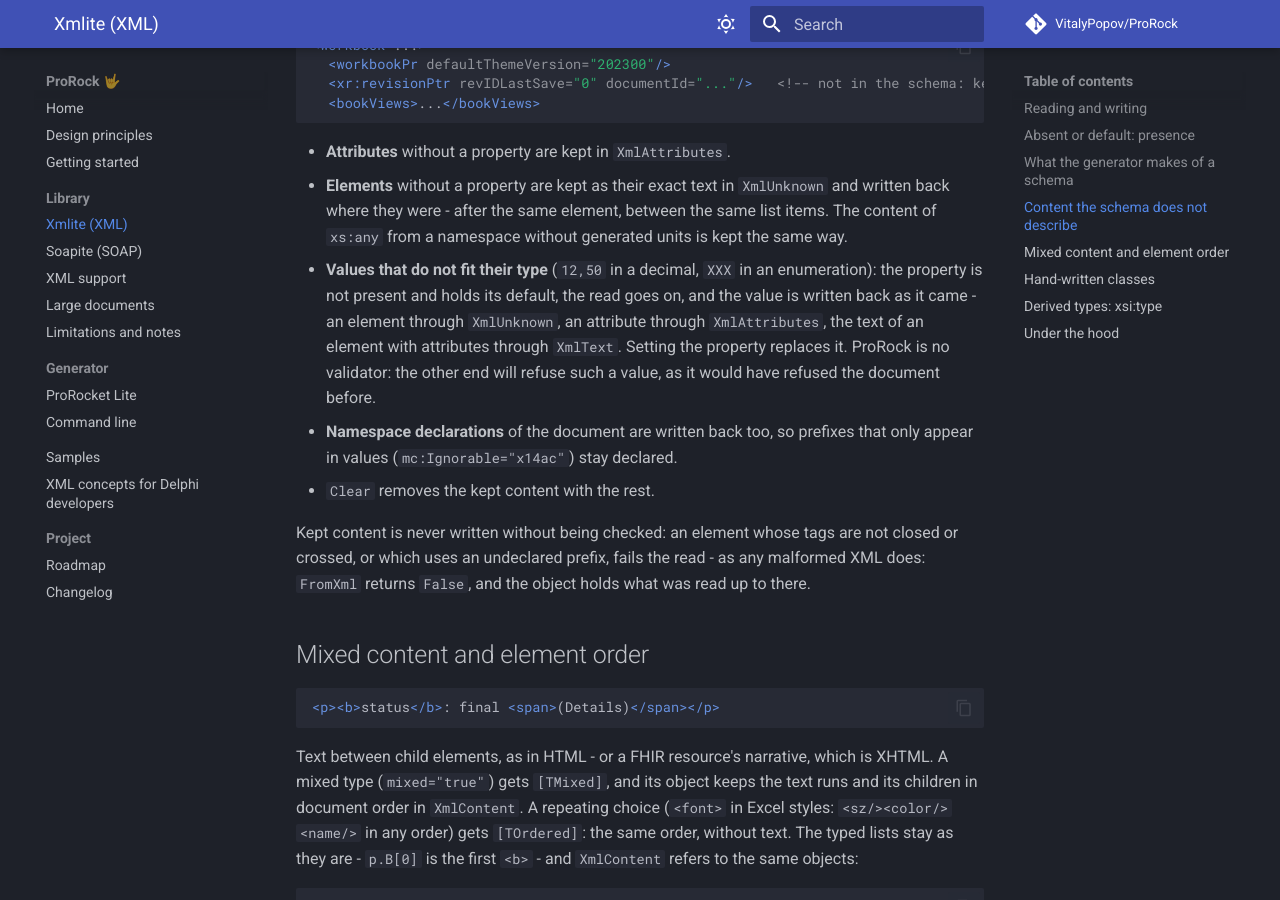
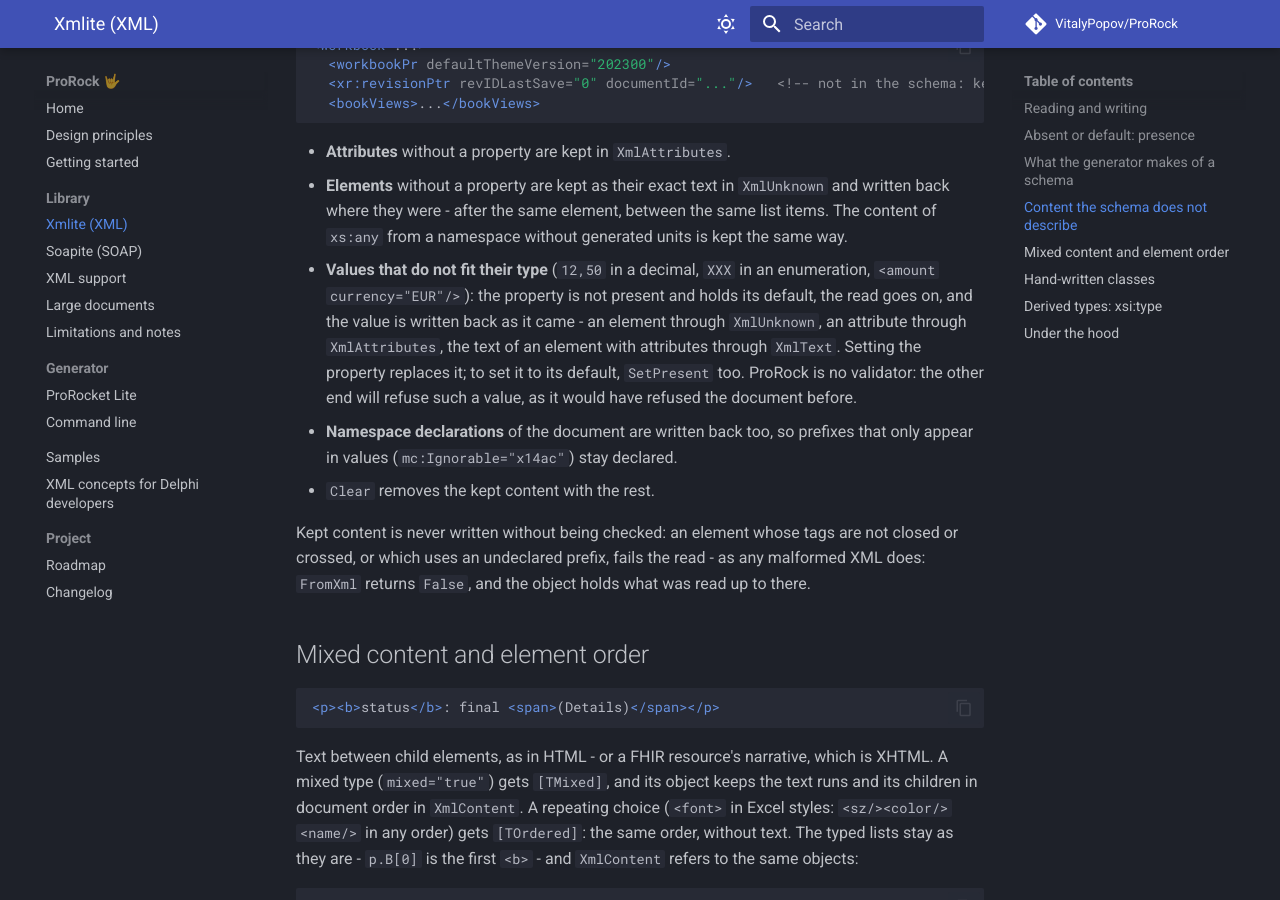
Before and after one commit to VitalyPopov/ProRock, an MkDocs documentation site: the page built from docs/xmlite.md, in a window 1280 px wide and 900 px high, scrolled down 3176 px. Built offline with MkDocs 1.6.1 and Material for MkDocs 9.7.7, drawn with Linux system fonts in a browser that asks for light colours; comment, search, counter and statistics services are not loaded.

Commit message:
An empty number, enumeration or boolean with attributes stays empty instead of 0, the first item or false; a number is its default only when exactly equal, very small values are written; NaN written as XML Schema spells it, NaN and INF read on every Delphi; what a Comp cannot hold is kept as it came, it silently became another number

```diff
--- a/docs/xmlite.md
+++ b/docs/xmlite.md
@@ -129,10 +129,11 @@ adds elements. Xmlite keeps such content and writes it back:
 - **Elements** without a property are kept as their exact text in `XmlUnknown` and written back where they were - after the
   same element, between the same list items. The content of `xs:any` from a namespace without generated units is kept the
   same way.
-- **Values that do not fit their type** (`12,50` in a decimal, `XXX` in an enumeration): the property is not present and holds
-  its default, the read goes on, and the value is written back as it came - an element through `XmlUnknown`, an attribute
-  through `XmlAttributes`, the text of an element with attributes through `XmlText`. Setting the property replaces it. ProRock
-  is no validator: the other end will refuse such a value, as it would have refused the document before.
+- **Values that do not fit their type** (`12,50` in a decimal, `XXX` in an enumeration, `<amount currency="EUR"/>`): the property
+  is not present and holds its default, the read goes on, and the value is written back as it came - an element through
+  `XmlUnknown`, an attribute through `XmlAttributes`, the text of an element with attributes through `XmlText`. Setting the property
+  replaces it; to set it to its default, `SetPresent` too. ProRock is no validator: the other end will refuse such a value, as it
+  would have refused the document before.
 - **Namespace declarations** of the document are written back too, so prefixes that only appear in values
   (`mc:Ignorable="x14ac"`) stay declared.
 - `Clear` removes the kept content with the rest.
```
Also changed, not shown: CHANGELOG.md (+8 -2 lines), 3 other files.
